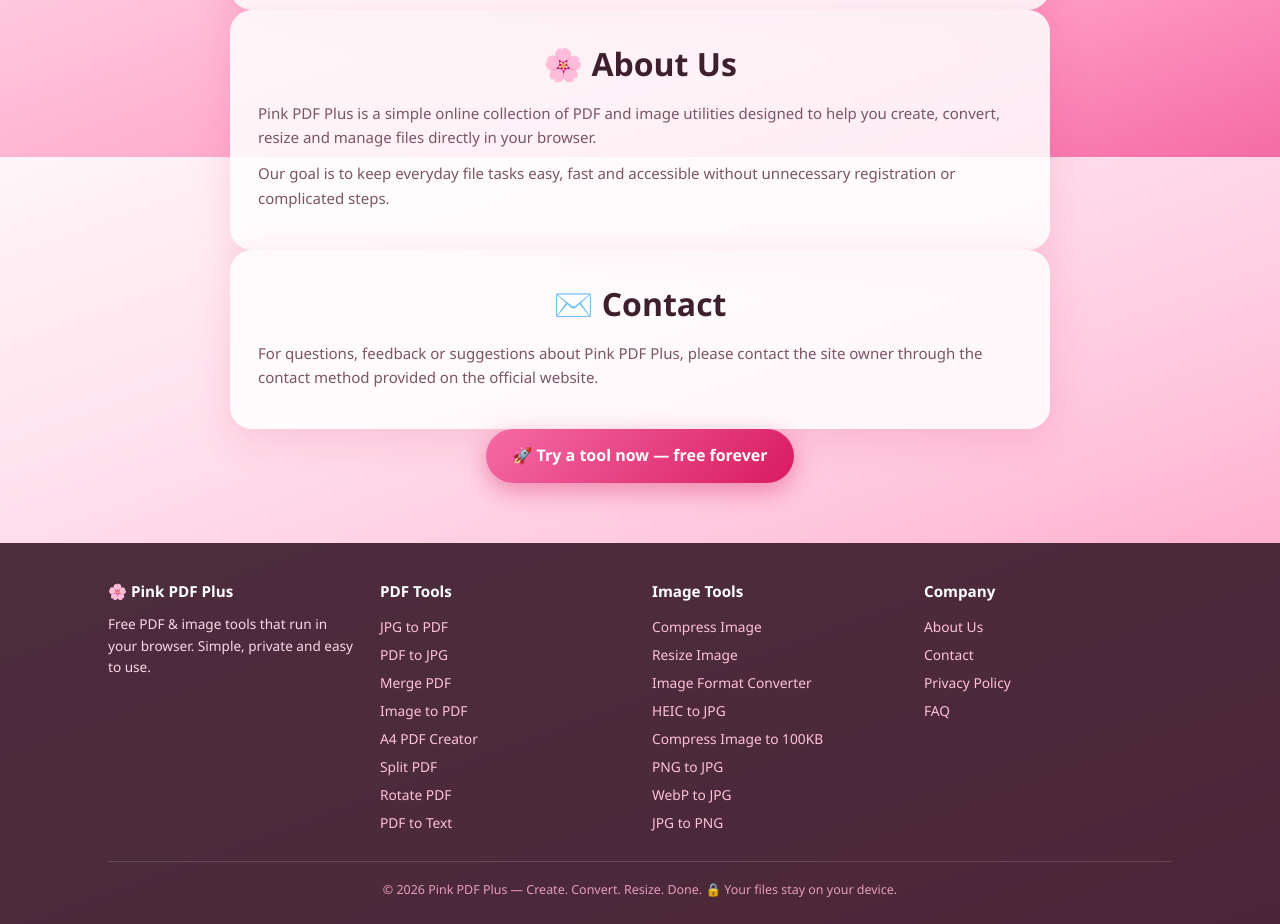
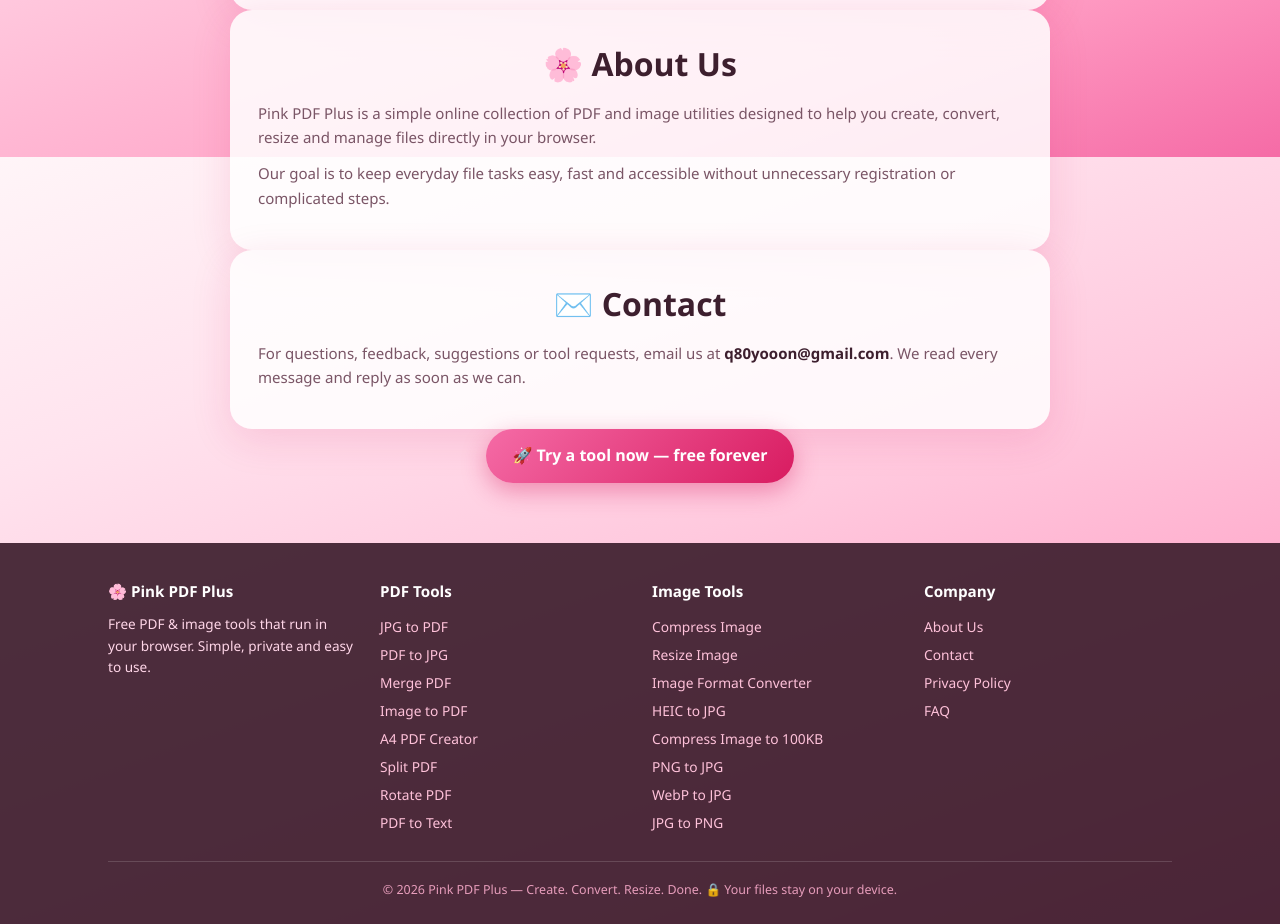
Before and after one commit to q80yooon-tech/peppy-starship-d88ba5, a plain HTML site: page index.html in a window 1280 px wide. Shown: the part 4643-5567 px from the top of the page. Drawn offline with Linux system fonts and the light colour scheme.

Commit message:
Add files via upload

```diff
--- a/index.html
+++ b/index.html
@@ -477,7 +477,7 @@ a:focus-visible,button:focus-visible,.dropzone:focus-visible,summary:focus-visib
   <section class="container" id="contact">
     <div class="privacy">
       <h2 class="sec-title" style="margin-bottom:12px">✉️ Contact</h2>
-      <p>For questions, feedback or suggestions about Pink PDF Plus, please contact the site owner through the contact method provided on the official website.</p>
+      <p>For questions, feedback, suggestions or tool requests, email us at <a href="mailto:q80yooon@gmail.com"><strong>q80yooon@gmail.com</strong></a>. We read every message and reply as soon as we can.</p>
     </div>
   </section>
 
```
